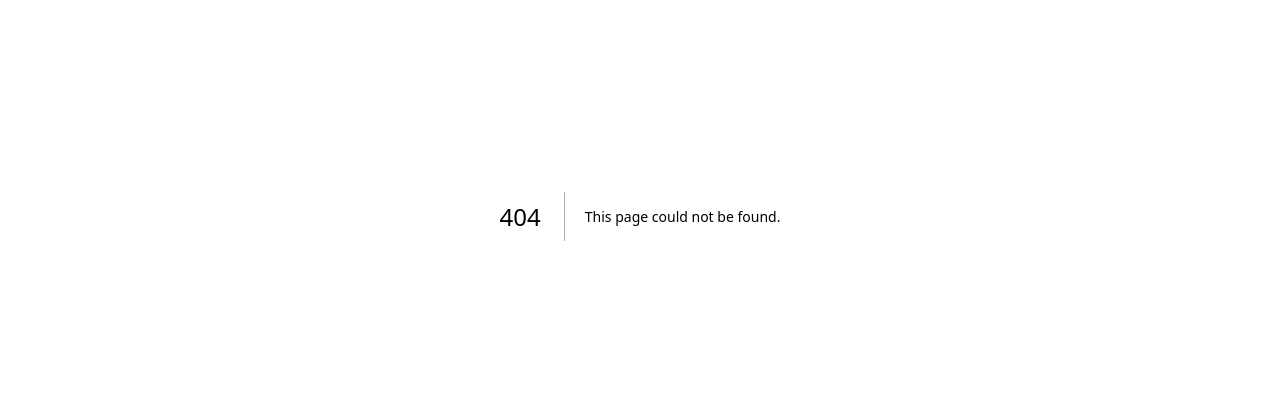
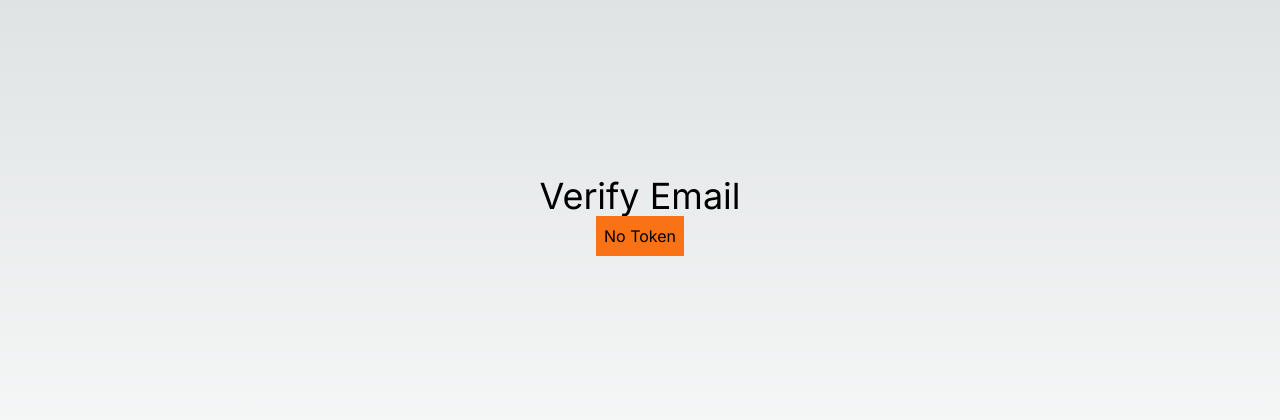
Before and after one commit to Vedant817/Auth_App-Nextjs, a Next.js app: page /verifyemail in a window 1280 px wide. Before the commit this address had no page. Shown: the part 184-604 px from the top of the page. Built offline with nearby package versions, Linux system fonts and the light colour scheme.

Commit message:
Setting up UI for Email Verification and Middlewares

```diff
--- /dev/null
+++ b/src/app/verifyemail/page.tsx
@@ -0,0 +1,54 @@
+/* eslint-disable react-hooks/exhaustive-deps */
+"use client"
+import axios from "axios"
+import Link from "next/link"
+import React, {useEffect, useState} from "react"
+
+export default function VerifyEmailPage(){
+    const [token, setToken] = useState("");
+    const [verified, setVerified] = useState(false);
+    const [error, setError] = useState(false);
+
+    const verifyUserEmail = async ()=>{
+        try {
+            await axios.post('/api/users/verifyemail', {token});
+            setVerified(true);
+        } catch (error: any) {
+            setError(true);
+            console.log(error.response.data);
+        }
+    }
+
+    useEffect(()=>{
+        const urlToken = window.location.search.split("=")[1];
+        setToken(urlToken || "");
+    },[])
+
+    useEffect(()=>{
+        if(token.length > 0){
+            verifyUserEmail();
+        }
+    },[token])
+
+    return (
+        <div className="flex flex-col items-center justify-center min-h-screen py-2">
+            <h1 className="text-4xl">Verify Email</h1>
+            <h2 className="p-2 bg-orange-500 text-black">{token ? `${token}` : "No Token"}</h2>
+            {
+                verified &&(
+                    <div>
+                        <h2 className="text-2xl">Email Verified</h2>
+                        <Link className="text-blue-500" href='/login'>Login</Link>
+                    </div>
+                )
+            }
+            {
+                error &&(
+                    <div>
+                        <h2 className="text-2xl bg-red-500">Error</h2>
+                    </div>
+                )
+            }
+        </div>
+    )
+}
--- a/src/middleware.ts
+++ b/src/middleware.ts
@@ -4,7 +4,7 @@
 //? This function can be marked `async` if using `await` inside
 export function middleware(request: NextRequest) {
     const path = request.nextUrl.pathname;
-    const isPublicPath = path === '/login' || path === '/signup';
+    const isPublicPath = path === '/login' || path === '/signup' || path === '/verifyemail';
     const token = request.cookies.get('token')?.value || '';
     if(isPublicPath && token){
         return NextResponse.redirect(new URL('/',request.nextUrl))
@@ -20,6 +20,7 @@
         '/',
         '/profile',
         '/login',
-        '/signup'
+        '/signup',
+        'verifyemail'
     ],
 }
```
